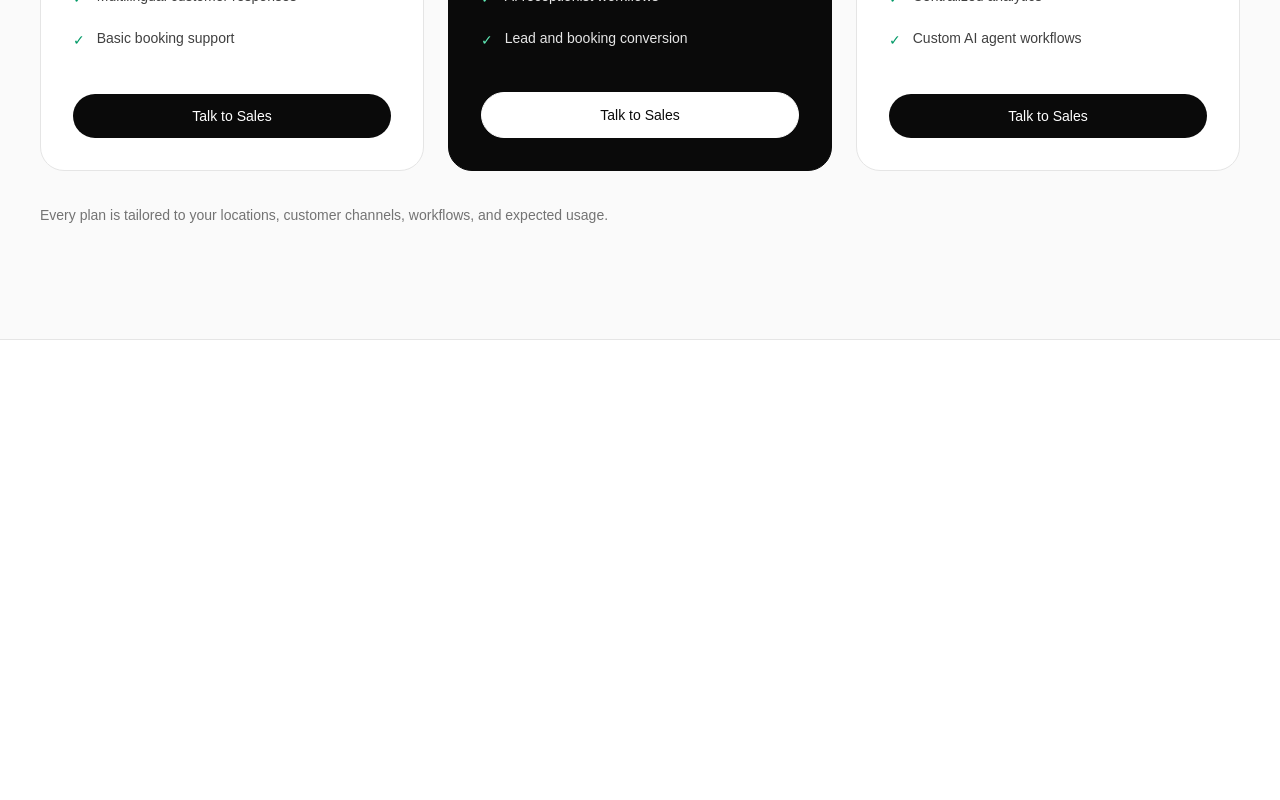
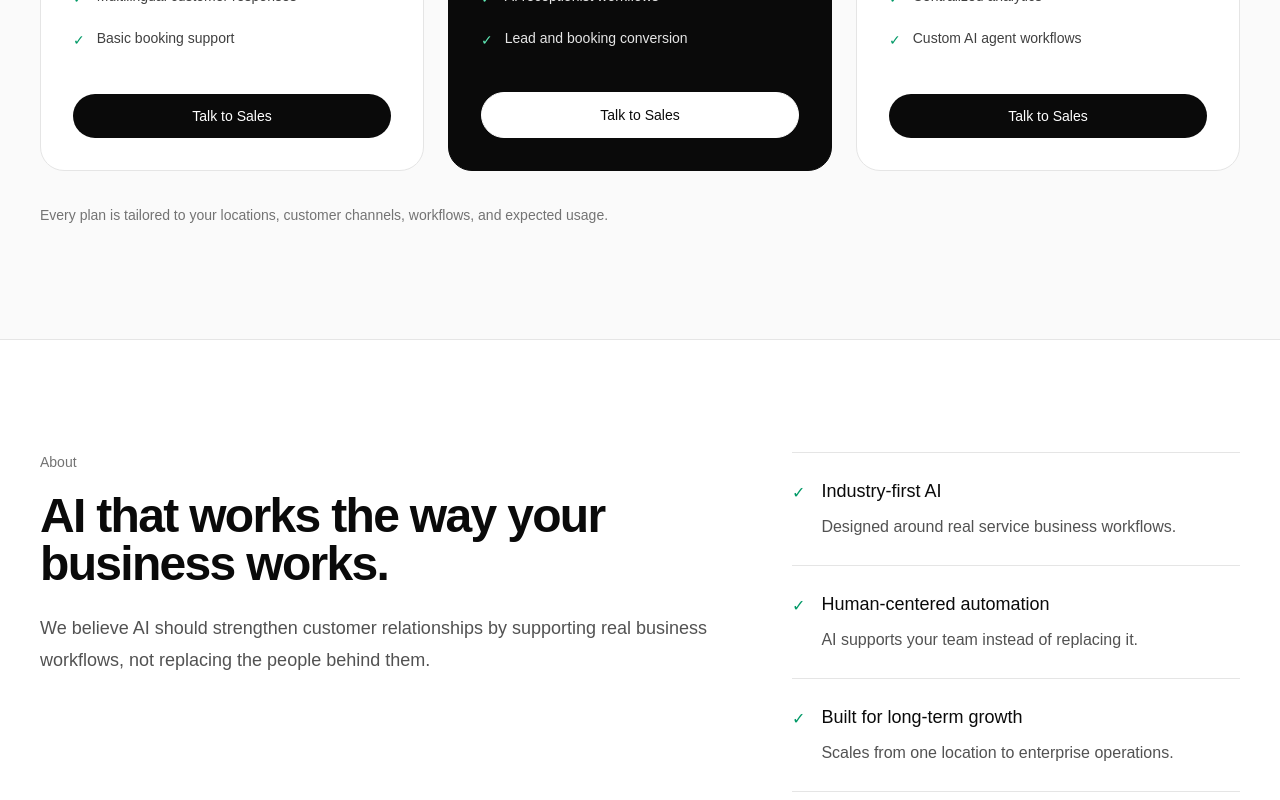
Before and after one commit to uandai27/SmeAIHub, a Next.js app: page / in a window 1280 px wide. Shown: the part 6421-7221 px from the top of the page. Before the commit the page ends 6761 px from the top, so only its background shows below. Built offline with nearby package versions, Linux system fonts and the light colour scheme.

Commit message:
feat: add About section with brand principles

```diff
--- a/app/page.tsx
+++ b/app/page.tsx
@@ -6,6 +6,7 @@ import { Solutions } from "@/components/marketing/solutions";
 import { Industries } from "@/components/marketing/industries";
 import { PlatformPreview } from "@/components/marketing/platform/platform-preview";
 import { PricingPreview } from "@/components/marketing/pricing-preview";
+import { About } from "@/components/marketing/about";
 
 export default function HomePage() {
   return (
@@ -20,6 +21,7 @@ export default function HomePage() {
         <Industries />
         <PlatformPreview />
         <PricingPreview />
+        <About />
       </main>
     </>
   );
--- /dev/null
+++ b/components/marketing/about.tsx
@@ -0,0 +1,69 @@
+import { Container } from "@/components/ui/container";
+
+const principles = [
+ {
+    title: "Industry-first AI",
+    description:
+      "Designed around real service business workflows.",
+  },
+  {
+    title: "Human-centered automation",
+    description:
+      "AI supports your team instead of replacing it.",
+  },
+  {
+    title: "Built for long-term growth",
+    description:
+      "Scales from one location to enterprise operations.",
+  },
+];
+
+export function About() {
+  return (
+    <section id="about" className="bg-white">
+      <Container className="py-24 sm:py-28">
+        <div className="grid gap-14 lg:grid-cols-[1.2fr_0.8fr] lg:gap-20">
+          <div className="max-w-3xl">
+            <p className="text-sm font-medium text-neutral-500">About</p>
+
+            <h2 className="mt-5 text-4xl font-semibold tracking-[-0.035em] text-neutral-950 sm:text-5xl">
+              AI that works the way your business works.
+            </h2>
+
+            <p className="mt-6 max-w-2xl text-lg leading-8 text-neutral-600">
+              We believe AI should strengthen customer relationships by
+              supporting real business workflows, not replacing the people
+              behind them.
+            </p>
+          </div>
+
+          <ul className="divide-y divide-neutral-200 border-y border-neutral-200">
+            {principles.map((principle) => (
+  <li
+    key={principle.title}
+    className="flex items-start gap-4 py-6"
+  >
+    <span
+      aria-hidden="true"
+      className="mt-1 text-emerald-600"
+    >
+      ✓
+    </span>
+
+    <div>
+      <h3 className="text-lg font-medium text-neutral-950">
+        {principle.title}
+      </h3>
+
+      <p className="mt-2 leading-7 text-neutral-600">
+        {principle.description}
+      </p>
+    </div>
+  </li>
+))}
+          </ul>
+        </div>
+      </Container>
+    </section>
+  );
+}
```
Also changed, not shown: 2 other files (tests, documents, lock files or other folders).
